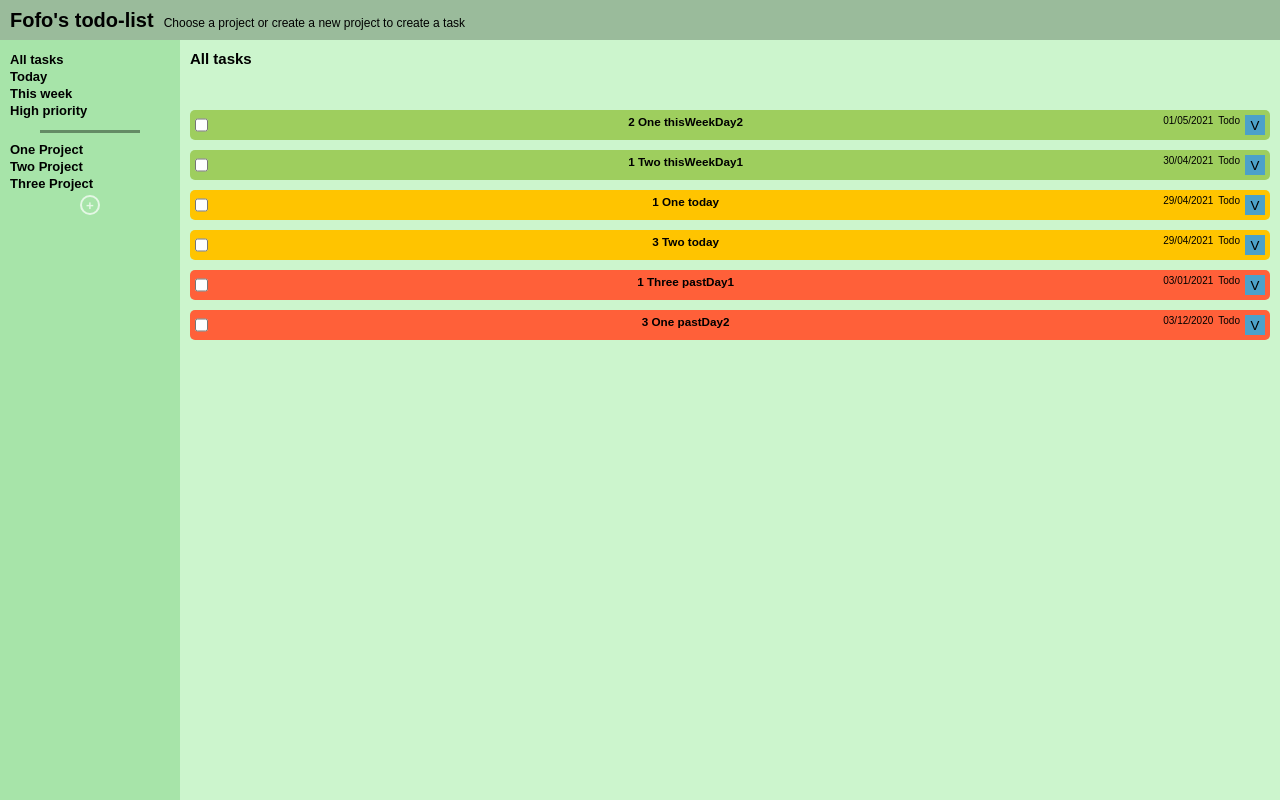
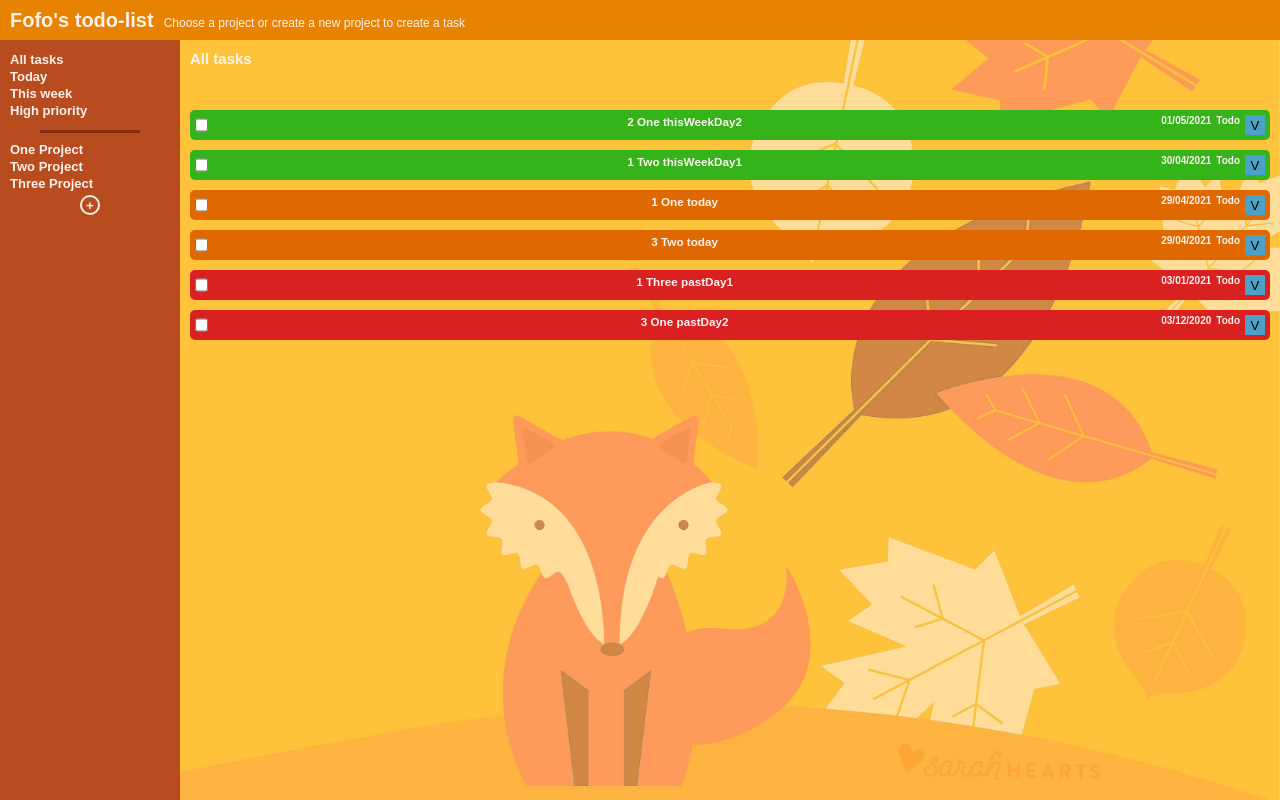
Before and after one commit to aurelien-genois/todo-list, a plain HTML site: page index.html in a window 1280 px wide. Drawn offline with Linux system fonts and the light colour scheme.

Commit message:
Add bg & colors for theme

```diff
--- a/style/style.css
+++ b/style/style.css
@@ -1,6 +1,17 @@
 html {
   font-size: 62.5%;
   font-family: sans-serif;
+  background-image: url('../images/background.jpg');
+  background-size: cover;
+  background-position-x: center;
+  background-position-y: bottom;
+  background-attachment: fixed;
+  --global-text-color: rgb(253, 242, 238);
+  --black-text-color: rgb(8, 5, 5);
+  --header-bg-color: #e88302;
+  --tabs-bg-color: #ac3619d7;
+  --tabs-separator-color: #7c2813d7;
+  --popup-bg-color: rgb(255, 246, 223);
 }
 body,
 html {
@@ -15,6 +26,7 @@ body {
   display: flex;
   flex-direction: column;
   justify-content: stretch;
+  color: var(--global-text-color);
 }
 * {
   margin: 0;
@@ -31,7 +43,7 @@ fieldset {
 
 /* main page */
 #header {
-  background: rgb(154, 187, 155);
+  background: var(--header-bg-color);
   display: flex;
   align-items: flex-end;
   padding: 1rem;
@@ -56,7 +68,7 @@ fieldset {
   font-size: 1.3rem;
   font-weight: bold;
   padding: 1rem;
-  background: rgb(167, 228, 169);
+  background: var(--tabs-bg-color);
   display: flex;
   flex-direction: column;
   align-items: center;
@@ -73,7 +85,7 @@ fieldset {
   left: 3rem;
   height: 0.3rem;
   width: 10rem;
-  background-color: rgb(100, 139, 101);
+  background-color: var(--tabs-separator-color);
 }
 #projects-tabs {
   position: relative;
@@ -95,7 +107,7 @@ fieldset {
 /* project detail */
 #project-detail {
   width: inherit;
-  background: rgb(204, 245, 205);
+  /* background: rgb(204, 245, 205); */
 }
 #project-header {
   margin: 1rem 1rem 0 1rem;
@@ -107,8 +119,8 @@ fieldset {
 #edit-project-btn,
 #delete-project-btn,
 #edit-project-form input[type='submit'] {
-  border: 0.2rem solid rgb(158, 206, 94);
-  color: rgb(158, 206, 94);
+  border: 0.2rem solid var(--global-text-color);
+  color: inherit;
   margin: 0;
 }
 #project-infos,
@@ -142,19 +154,22 @@ fieldset {
   box-sizing: border-box;
   width: inherit;
   margin: 0 0 1rem 0;
-  background: rgb(158, 206, 94);
+  background: rgb(52, 179, 27);
   padding: 0.5rem;
   border-radius: 0.5rem;
+  font-weight: bold;
 }
-.late-tasks,
+.late-tasks {
+  background: rgb(218, 33, 33);
+}
 .abandoned-tasks {
-  background: rgb(255, 96, 57);
+  background: rgb(99, 30, 30);
 }
 .done-tasks {
-  background: rgb(12, 216, 216);
+  background: rgb(52, 181, 185);
 }
 .today-tasks {
-  background: rgb(255, 196, 0);
+  background: rgb(223, 104, 0);
 }
 
 .task-main-infos,
@@ -192,6 +207,7 @@ fieldset {
 
 /* popup */
 .popups {
+  color: var(--black-text-color);
   visibility: visible;
   opacity: 0;
   transition: opacity 0.5s;
@@ -208,7 +224,7 @@ fieldset {
   box-sizing: border-box;
   height: 40rem;
   width: 40rem;
-  background: white;
+  background: var(--popup-bg-color);
   border-radius: 1rem;
   padding: 2rem;
   display: grid;
```
Also changed, not shown: images/background.jpg (added).
